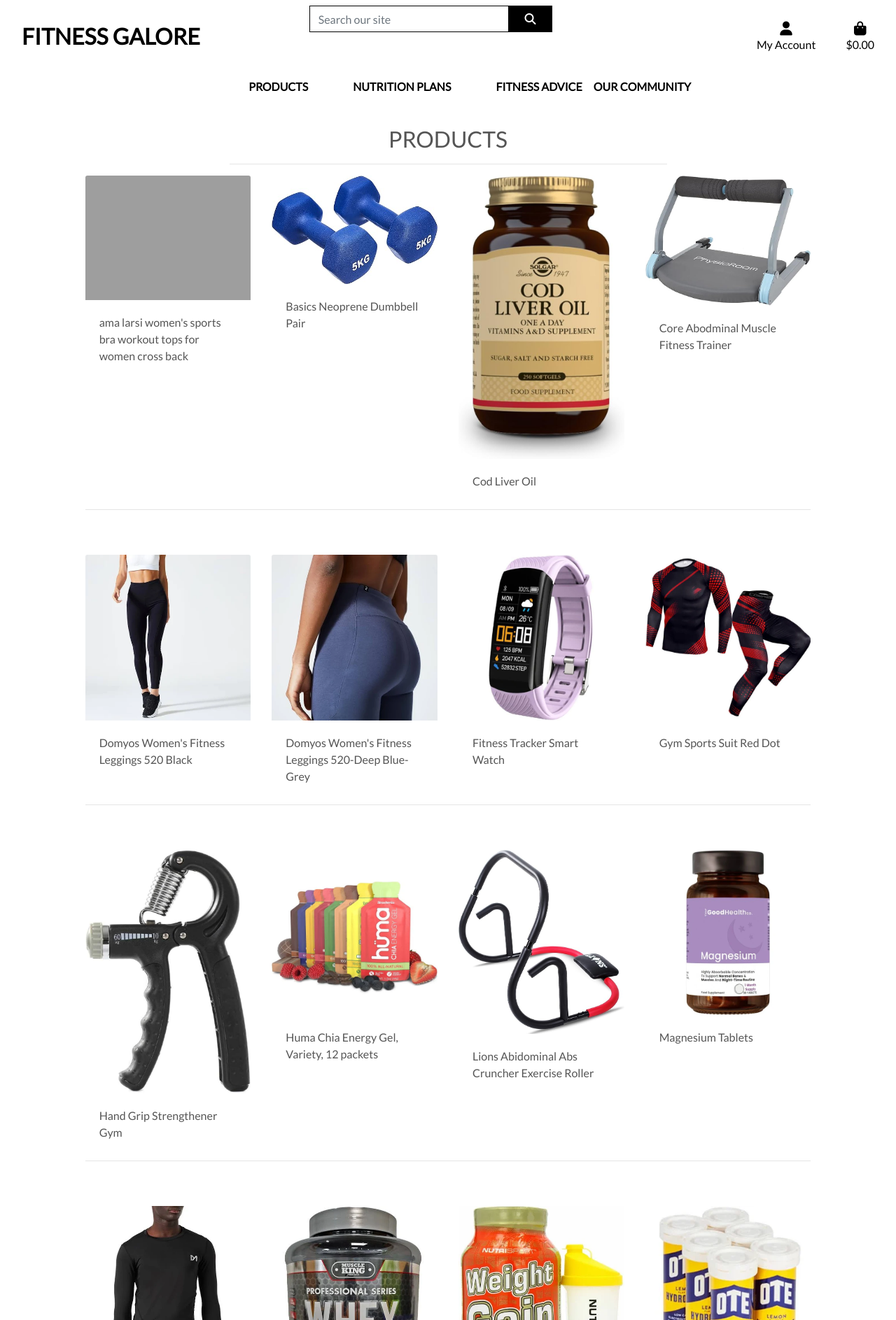
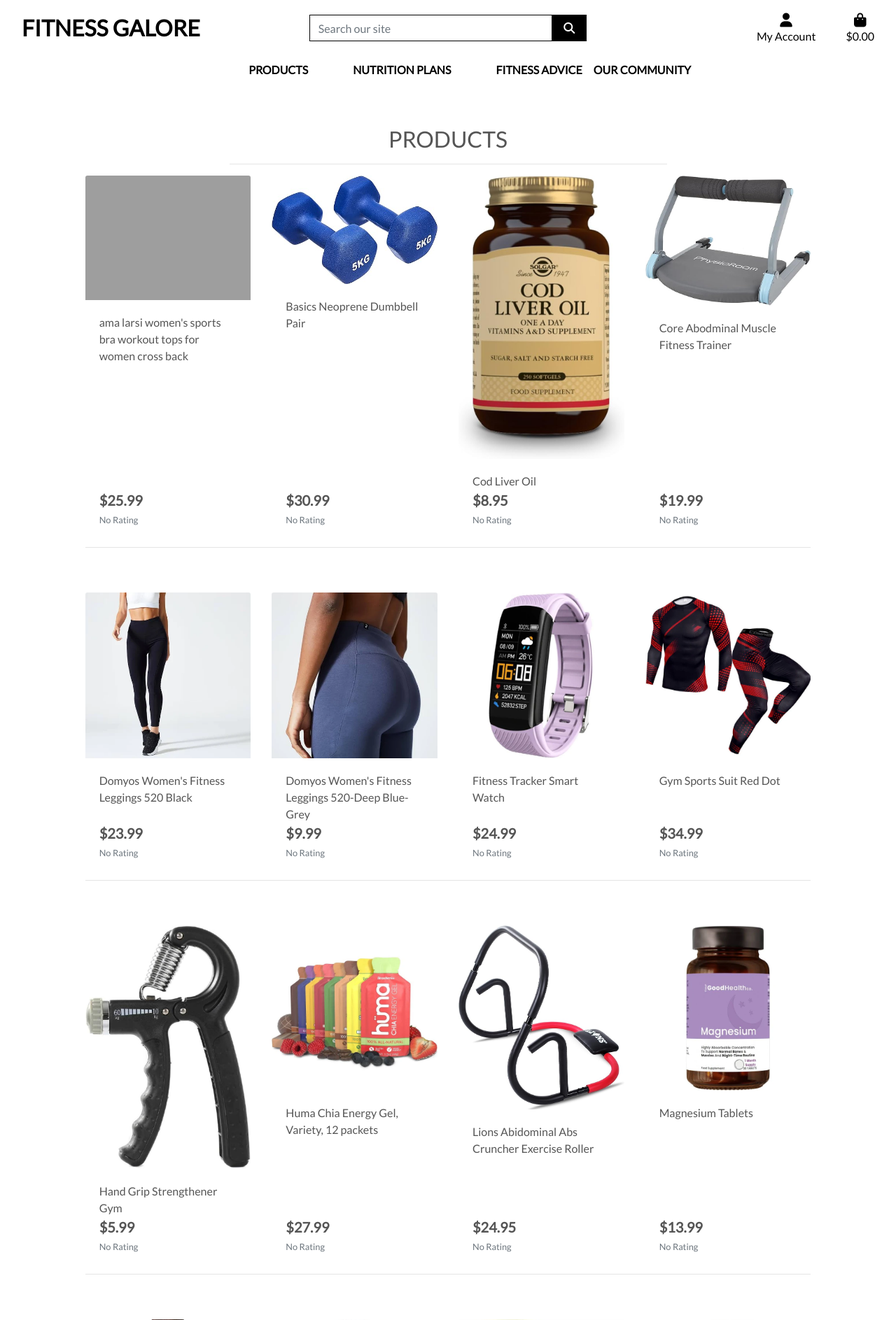
Before and after one commit to A-Gr33n/Milestone-Project-4, a Django app: page /products/ in a window 1280 px wide. Shown: the top 1887 px of the page at 70% size. Run offline with Django 3.2, Linux system fonts and the light colour scheme; the visitor is signed in with stand-in values (Sample User, id 1); data comes from the database, SQL or seed files in the repository; some libraries are stand-ins or nearby versions; grey boxes are pictures that could not be loaded.

Commit message:
Products search query and details rectified

```diff
--- a/products/templates/product_detail.html
+++ b/products/templates/products/product_detail.html
@@ -40,6 +40,7 @@
         </div>
     </div>
 </div>
+
 <footer class="container-fluid">
     <div class="col-12 text-center">
         <h5 class="uppercase general-sub footer-copyright"> &copy;Fitness Galore </h5>
--- a/products/templates/products/products.html
+++ b/products/templates/products/products.html
@@ -26,11 +26,11 @@
                 <div class="col-sm-6 col-md-6 col-lg-4 col-xl-3">
                     <div class="card h-100 border-0">
                         {% if product.image %}
-                        <a href="">
+                        <a href="{% url 'product_detail' product.id %}">
                             <img class="card-img-top img-fluid" src="{{ product.image.url }}" alt="{{ product.name }}">
                         </a>
                         {% else %}
-                        <a href="">
+                        <a href="{% url 'product_detail' product.id %}">
                             <img class="card-img-top img-fluid" src="{{ MEDIA_URL }}noimage.png"
                                 alt="{{ product.name }}">
                         </a>
@@ -41,7 +41,13 @@
                         <div class="card-footer bg-white pt-0 border-0 text-left">
                             <div class="row">
                                 <div class="col">
-
+                                    <p class="lead mb-0 text-left font-weight-bold">${{ product.price }}</p>
+                                    {% if product.rating %}
+                                    <small class="text-muted"><i class="fas fa-star mr-1"></i>{{ product.rating }} /
+                                        5</small>
+                                    {% else %}
+                                    <small class="text-muted">No Rating</small>
+                                    {% endif %}
                                 </div>
                             </div>
                         </div>
@@ -72,6 +78,8 @@
         </div>
     </div>
 </div>
+
+
 
 <footer class="container-fluid">
     <div class="col-12 text-center">
--- a/products/views.py
+++ b/products/views.py
@@ -20,8 +20,7 @@
                     request, "You didn't enter any search criteria!")
                 return redirect(reverse('products'))
 
-            queries = Q(name__icontains=query) | Q(
-                description__icontains=query)
+            queries = Q(name__icontains=query) | Q(description__icontains=query)
             products = products.filter(queries)
 
     context = {
--- a/templates/base.html
+++ b/templates/base.html
@@ -1,7 +1,9 @@
+{% load static %}
 {% load static %}
 
 <!doctype html>
 <html lang="en">
+
 <head>
 
     {% block meta %}
@@ -16,7 +18,7 @@
     {% block corecss %}
     <link rel="stylesheet" href="https://stackpath.bootstrapcdn.com/bootstrap/4.4.1/css/bootstrap.min.css"
         integrity="sha384-Vkoo8x4CGsO3+Hhxv8T/Q5PaXtkKtu6ug5TOeNV6gBiFeWPGFN9MuhOf23Q9Ifjh" crossorigin="anonymous">
-        <link href="https://fonts.googleapis.com/css2?family=Lato&display=swap" rel="stylesheet">
+    <link rel="stylesheet" href="https://fonts.googleapis.com/css?family=Lato&display=swap">
     <link rel="stylesheet" href="{% static 'css/base.css' %}">
     {% endblock %}
 
@@ -25,9 +27,15 @@
 
     {% block corejs %}
     <script src="https://kit.fontawesome.com/e9c73d7092.js" crossorigin="anonymous"></script>
-        <script src="https://code.jquery.com/jquery-3.4.1.slim.min.js" integrity="sha384-J6qa4849blE2+poT4WnyKhv5vZF5SrPo0iEjwBvKU7imGFAV0wwj1yYfoRSJoZ+n" crossorigin="anonymous"></script>
-        <script src="https://cdn.jsdelivr.net/npm/popper.js@1.16.0/dist/umd/popper.min.js" integrity="sha384-Q6E9RHvbIyZFJoft+2mJbHaEWldlvI9IOYy5n3zV9zzTtmI3UksdQRVvoxMfooAo" crossorigin="anonymous"></script>
-        <script src="https://stackpath.bootstrapcdn.com/bootstrap/4.4.1/js/bootstrap.min.js" integrity="sha384-wfSDF2E50Y2D1uUdj0O3uMBJnjuUD4Ih7YwaYd1iqfktj0Uod8GCExl3Og8ifwB6" crossorigin="anonymous"></script>
+    <script src="https://code.jquery.com/jquery-3.4.1.slim.min.js"
+        integrity="sha384-J6qa4849blE2+poT4WnyKhv5vZF5SrPo0iEjwBvKU7imGFAV0wwj1yYfoRSJoZ+n"
+        crossorigin="anonymous"></script>
+    <script src="https://cdn.jsdelivr.net/npm/popper.js@1.16.0/dist/umd/popper.min.js"
+        integrity="sha384-Q6E9RHvbIyZFJoft+2mJbHaEWldlvI9IOYy5n3zV9zzTtmI3UksdQRVvoxMfooAo"
+        crossorigin="anonymous"></script>
+    <script src="https://stackpath.bootstrapcdn.com/bootstrap/4.4.1/js/bootstrap.min.js"
+        integrity="sha384-wfSDF2E50Y2D1uUdj0O3uMBJnjuUD4Ih7YwaYd1iqfktj0Uod8GCExl3Og8ifwB6"
+        crossorigin="anonymous"></script>
     {% endblock %}
 
     {% block extra_js %}
@@ -35,26 +43,26 @@
 
     <title>Fitness Galore {% block extra_title %}{% endblock %}</title>
 </head>
+
 <body>
-
     <header class="container-fluid fixed-top">
-        <div class="row bg-white pt-lg-2 d-none d-lg-flex">
+        <div id="topnav" class="row bg-white pt-lg-2 d-none d-lg-flex">
             <div class="col-12 col-lg-4 my-auto py-1 py-lg-0 text-center text-lg-left">
                 <a href="{% url 'home' %}" class="nav-link main-logo-link">
-                    <h2 class="logo-font text-black my-0"><strong>Fitness Galore</strong></h2></a>
+                    <h2 class="logo-font text-black my-0"><strong>Fitness Galore</strong></h2>
+                </a>
             </div>
             <div class="col-12 col-lg-4 my-auto py-1 py-lg-0">
-                <form method="GET" action="">
+                <form method="GET" action="{% url 'products' %}">
                     <div class="input-group w-100">
-                        <input class="form-control border border-black rounded-0" type="text" name="q" placeholder="Search our site">
+                        <input class="form-control border border-black rounded-0" type="text" name="q"
+                            placeholder="Search our site">
                         <div class="input-group-append">
                             <button class="form-control btn btn-black border border-black rounded-0" type="submit">
                                 <span class="icon">
                                     <i class="fas fa-search"></i>
                                 </span>
                             </button>
-                            {% include 'includes/mobile-top-header.html' %}
-                            {% include 'includes/main-nav.html' %}
                         </div>
                     </div>
                 </form>
@@ -62,7 +70,8 @@
             <div class="col-12 col-lg-4 my-auto py-1 py-lg-0">
                 <ul class="list-inline list-unstyled text-center text-lg-right my-0">
                     <li class="list-inline-item dropdown">
-                        <a class="text-black nav-link" href="#" id="user-options" data-toggle="dropdown" aria-haspopup="true" aria-expanded="false">
+                        <a class="text-black nav-link" href="#" id="user-options" data-toggle="dropdown"
+                            aria-haspopup="true" aria-expanded="false">
                             <div class="text-center">
                                 <div><i class="fas fa-user fa-lg"></i></div>
                                 <p class="my-0">My Account</p>
@@ -82,7 +91,8 @@
                         </div>
                     </li>
                     <li class="list-inline-item">
-                        <a class="{% if grand_total %}text-info font-weight-bold{% else %}text-black{% endif %} nav-link" href="">
+                        <a class="{% if grand_total %}text-info font-weight-bold{% else %}text-black{% endif %} nav-link"
+                            href="">
                             <div class="text-center">
                                 <div><i class="fas fa-shopping-bag fa-lg"></i></div>
                                 <p class="my-0">
@@ -97,19 +107,19 @@
                     </li>
                 </ul>
             </div>
-            <div class="col-12 col-lg-4 my-auto py-1 py-lg-0"></div>
         </div>
         <div class="row bg-white">
             <nav class="navbar navbar-expand-lg navbar-light w-100">
-                <button class="navbar-toggler" type="button" data-toggle="collapse" data-target="#main-nav" aria-controls="main-nav" aria-expanded="false" aria-label="Toggle navigation">
+                <button class="navbar-toggler" type="button" data-toggle="collapse" data-target="#main-nav"
+                    aria-controls="main-nav" aria-expanded="false" aria-label="Toggle navigation">
                     <span class="navbar-toggler-icon"></span>
                 </button>
                 {% include 'includes/mobile-top-header.html' %}
                 {% include 'includes/main-nav.html' %}
             </nav>
         </div>
+
     </header>
-
 
     {% if messages %}
     <div class="message-container"></div>
@@ -126,4 +136,5 @@
 
 
 </body>
+
 </html>
```
Lines whose indentation alone changed are shown as unchanged.
